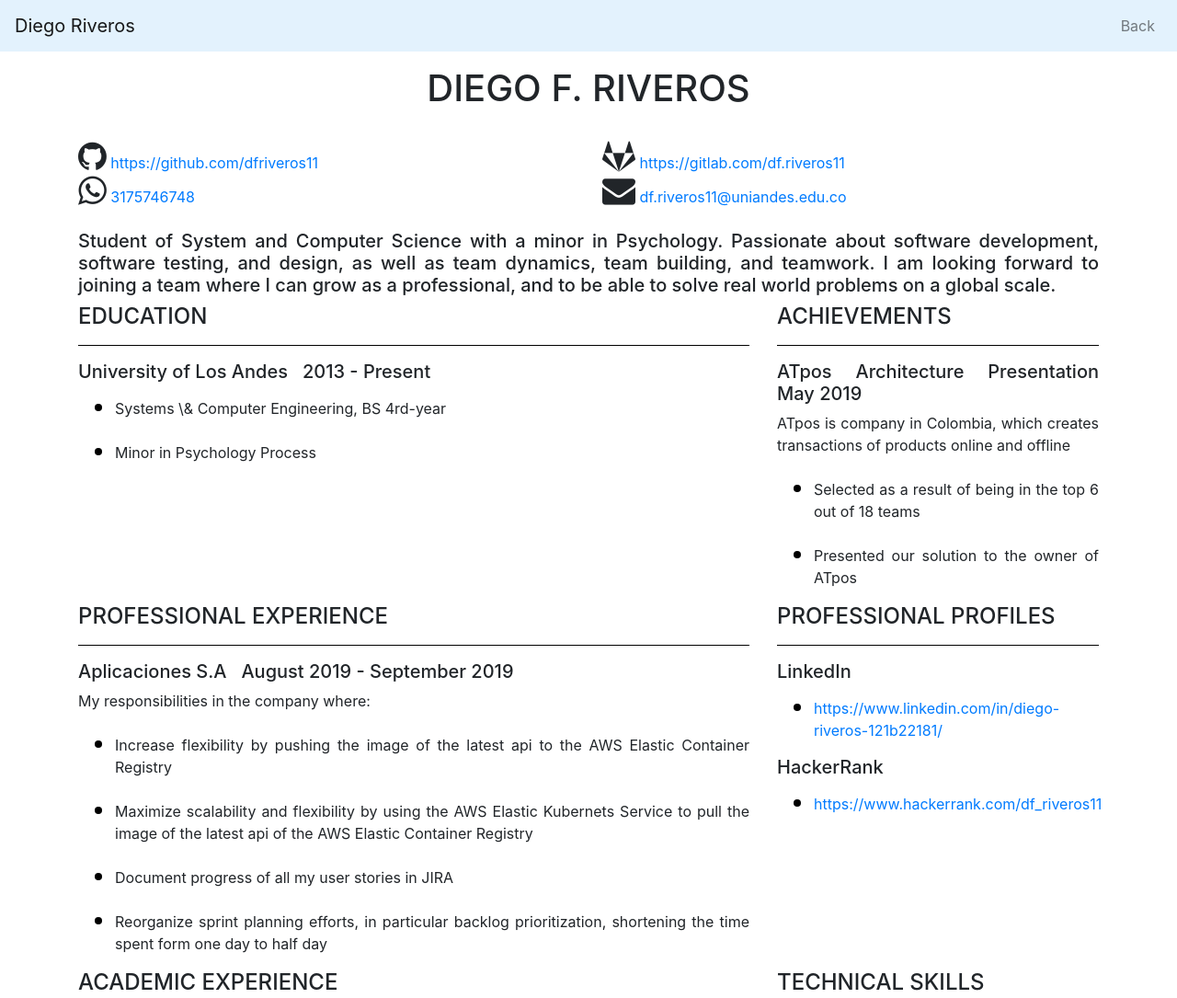
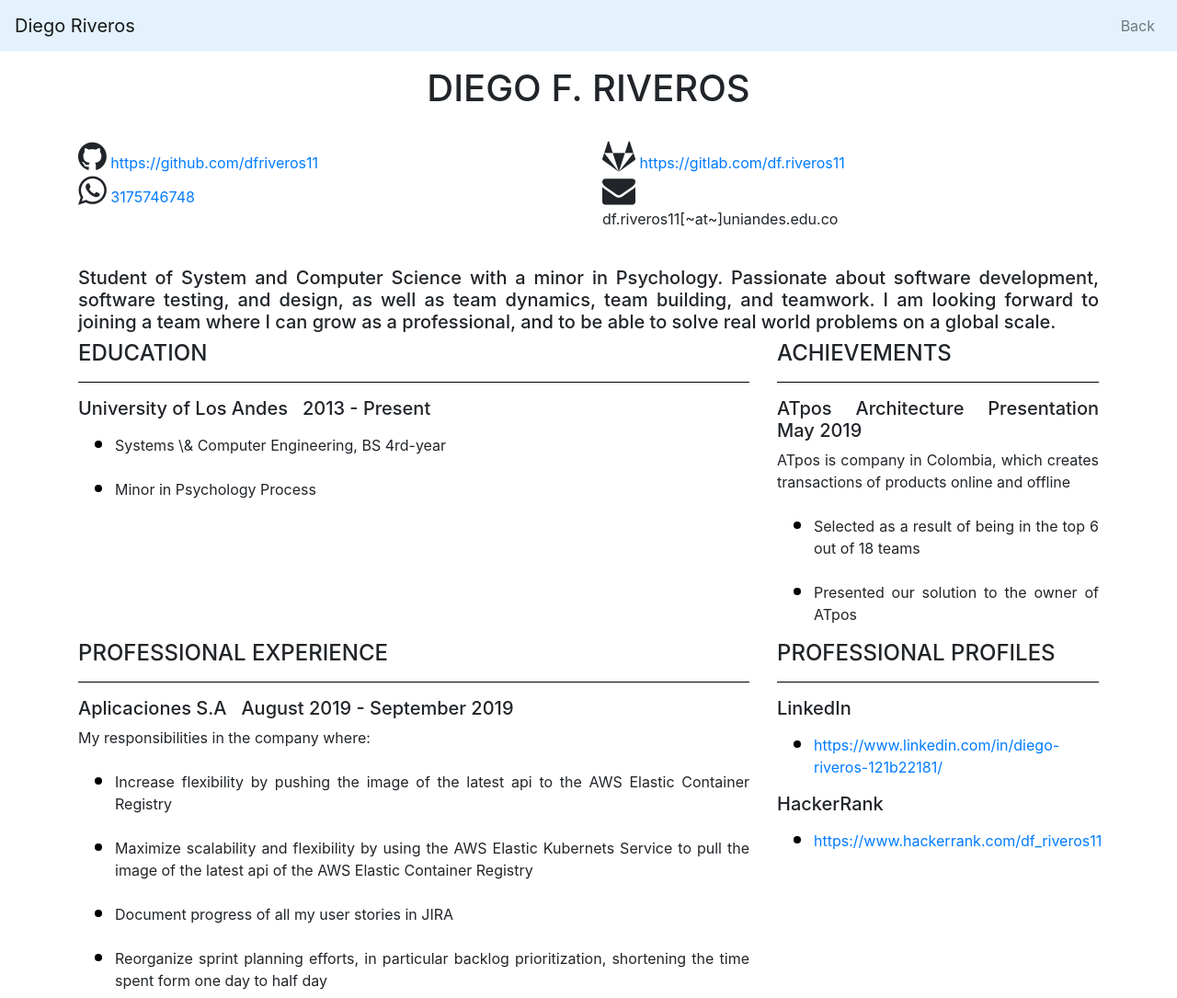
Before and after one commit to dfriveros11/DiegoRiveros, a website: page cv.html in a window 1280 px wide. Shown: the top 1085 px of the page at 92% size. Drawn offline with nearby package versions, Linux system fonts and the light colour scheme.

Commit message:
Update cv.html

```diff
--- a/cv.html
+++ b/cv.html
@@ -86,9 +86,7 @@
         </div>
         <div class="col-md-6">
           <i class="fa fa-envelope" style="font-size:36px"></i>
-          <a class="icon" href="mailto:df.riveros11@uniandes.edu.co"
-            >df.riveros11@uniandes.edu.co</a
-          >
+          <p>df.riveros11[~at~]uniandes.edu.co</p>
         </div>
       </div>
 
```
